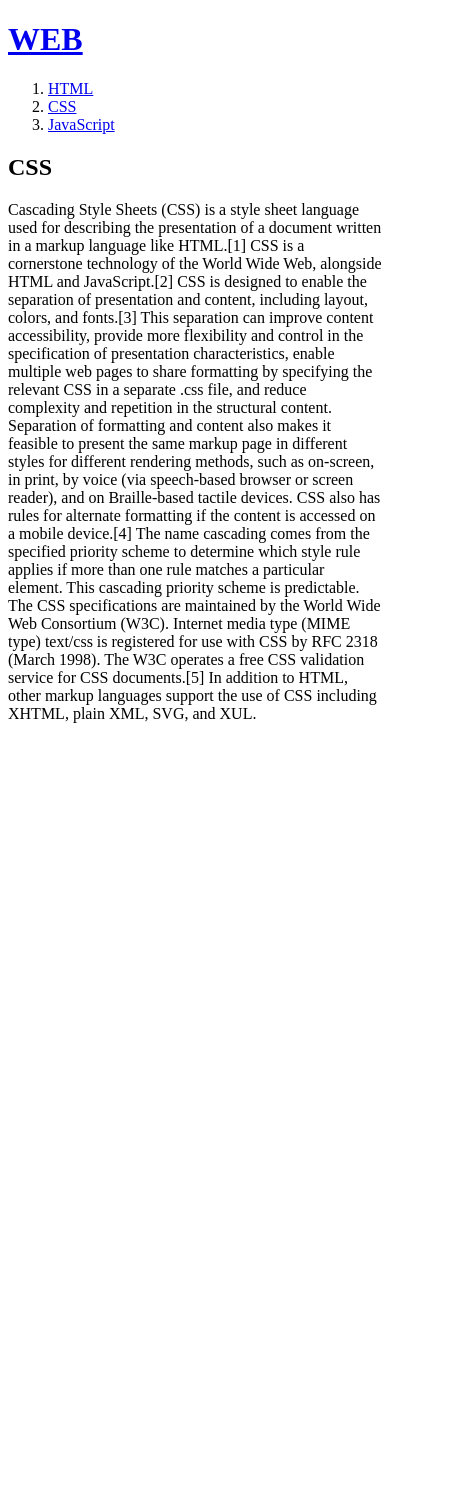
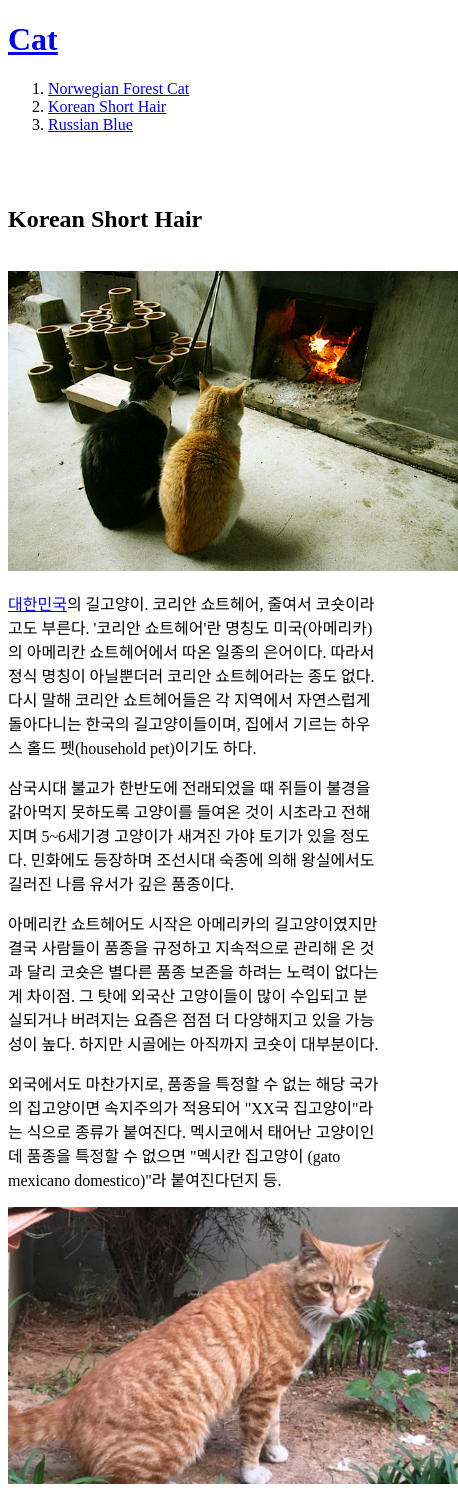
Before and after one commit to hwaaring/web01, a plain HTML site: page 2.html in a window 390 px wide. Shown: the whole page, 458 px wide, since content can reach past the window. Before the commit the page ends 844 px from the top, so only its background shows below. Drawn offline with Linux system fonts and the light colour scheme.

Commit message:
Add files via upload

```diff
--- a/2.html
+++ b/2.html
@@ -1,28 +1,30 @@
 <!doctype html>
 <html>
 <head>
-  <title>WEB1 - html</title>
+  <title>Korean Short Hair</title>
   <meta charset="utf-8">
 </head>
 <body>
-  <h1><a href="index.html" target="_blank">WEB</a></h1>
+  <h1><a href="index.html" target="_blank">Cat</a></h1>
   <ol>
-    <li><a href="1.html" target="_blank">HTML</a></li>
-    <li><a href="2.html" target="_blank">CSS</a></li>
-    <li><a href="3.html" target="_blank">JavaScript</a></li>
+    <li><a href="1.html" target="_blank">Norwegian Forest Cat</a></li>
+    <li><a href="2.html" target="_blank">Korean Short Hair</a></li>
+    <li><a href="3.html" target="_blank">Russian Blue</a></li>
   </ol>
-  <h2>CSS</h2>
-<p>Cascading Style Sheets (CSS) is a style sheet language used for describing the presentation of a document written in a markup language like HTML.[1] CSS is a cornerstone technology of the World Wide Web, alongside HTML and JavaScript.[2]
+  <br><br>
+  <h2>Korean Short Hair</h2><br>
+<img src="Korean Short Hair.jpg" width="450px">
+<p>
+  <a href="https://namu.wiki/w/%EB%8C%80%ED%95%9C%EB%AF%BC%EA%B5%AD" target="_blank">대한민국</a>의 길고양이. 코리안 쇼트헤어, 줄여서 코숏이라고도 부른다. '코리안 쇼트헤어'란 명칭도 미국(아메리카)의 아메리칸 쇼트헤어에서 따온 일종의 은어이다. 따라서 정식 명칭이 아닐뿐더러 코리안 쇼트헤어라는 종도 없다.
+  다시 말해 코리안 쇼트헤어들은 각 지역에서 자연스럽게 돌아다니는 한국의 길고양이들이며, 집에서 기르는 하우스 홀드 펫(household pet)이기도 하다.</p>
+<p>
+  삼국시대 불교가 한반도에 전래되었을 때 쥐들이 불경을 갉아먹지 못하도록 고양이를 들여온 것이 시초라고 전해지며 5~6세기경 고양이가 새겨진 가야 토기가 있을 정도다. 민화에도 등장하며 조선시대 숙종에 의해 왕실에서도 길러진 나름 유서가 깊은 품종이다.</p>
+<p>
+  아메리칸 쇼트헤어도 시작은 아메리카의 길고양이였지만 결국 사람들이 품종을 규정하고 지속적으로 관리해 온 것과 달리 코숏은 별다른 품종 보존을 하려는 노력이 없다는 게 차이점. 그 탓에 외국산 고양이들이 많이 수입되고 분실되거나 버려지는 요즘은 점점 더 다양해지고 있을 가능성이 높다. 하지만 시골에는 아직까지 코숏이 대부분이다.</p>
+<p>
+  외국에서도 마찬가지로, 품종을 특정할 수 없는 해당 국가의 집고양이면 속지주의가 적용되어 "XX국 집고양이"라는 식으로 종류가 붙여진다. 멕시코에서 태어난 고양이인데 품종을 특정할 수 없으면 "멕시칸 집고양이 (gato mexicano domestico)"라 붙여진다던지 등.</p>
+<img src="Korean Short Hairs.jpg" width="450px">
 
-CSS is designed to enable the separation of presentation and content, including layout, colors, and fonts.[3] This separation can improve content accessibility, provide more flexibility and control in the specification of presentation characteristics, enable multiple web pages to share formatting by specifying the relevant CSS in a separate .css file, and reduce complexity and repetition in the structural content.
 
-Separation of formatting and content also makes it feasible to present the same markup page in different styles for different rendering methods, such as on-screen, in print, by voice (via speech-based browser or screen reader), and on Braille-based tactile devices. CSS also has rules for alternate formatting if the content is accessed on a mobile device.[4]
-
-The name cascading comes from the specified priority scheme to determine which style rule applies if more than one rule matches a particular element. This cascading priority scheme is predictable.
-
-The CSS specifications are maintained by the World Wide Web Consortium (W3C). Internet media type (MIME type) text/css is registered for use with CSS by RFC 2318 (March 1998). The W3C operates a free CSS validation service for CSS documents.[5]
-
-In addition to HTML, other markup languages support the use of CSS including XHTML, plain XML, SVG, and XUL.
-</P>
 </body>
 </html>
```
Also changed, not shown: 1.html (+25 -8 lines), 3.html (+19 -16 lines), index.html (+15 -11 lines), Cat.jpg (added), Korean Short Hair.jpg (added), Korean Short Hairs.jpg (added), Nebelung.jpg (added), Russian Blue.jpg (added), 1 other file.
